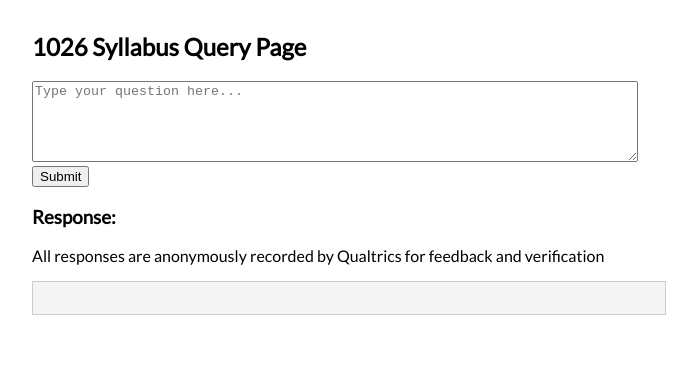
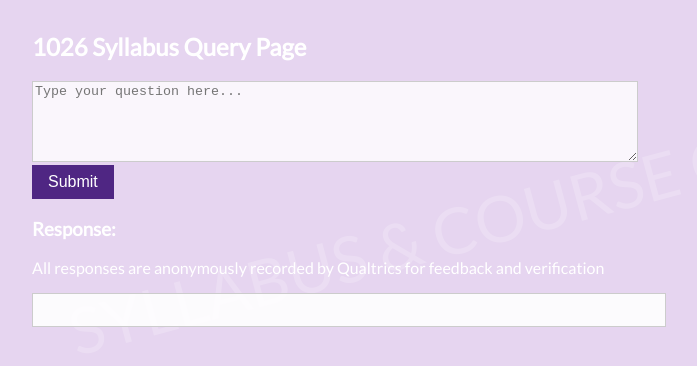
Before and after one commit to dbousfie/1026bot, a plain HTML site: page index.html in a window 1280 px wide. Shown: the whole page, without its empty margins (0-697 px from the left). Drawn offline with Linux system fonts and the light colour scheme.

Commit message:
Update index.html

```diff
--- a/index.html
+++ b/index.html
@@ -8,23 +8,69 @@
     body {
       font-family: 'Lato', sans-serif;
       margin: 2rem;
+      /* Light purple — a lighter tint of Western purple */
+      background-color: #e6d5f0;
+      color: #ffffff;
+      position: relative;
+      overflow: hidden;
     }
+
+    /* Watermark text in the background */
+    body::before {
+      content: "SYLLABUS & COURSE QUESTIONS ONLY";
+      position: absolute;
+      top: 50%;
+      left: 50%;
+      transform: translate(-50%, -50%) rotate(-15deg);
+      font-size: 4rem;
+      color: rgba(255, 255, 255, 0.2);  /* very light translucent white */
+      white-space: nowrap;
+      pointer-events: none;
+      user-select: none;
+      z-index: 0;
+    }
+
+    /* Foreground container to ensure form & content appear above watermark */
+    .content {
+      position: relative;
+      z-index: 1;
+    }
+
     textarea {
       font-family: monospace;
       width: 100%;
       max-width: 600px;
+      background-color: rgba(255,255,255,0.8);
+      color: #000;
+      border: 1px solid #ccc;
     }
+
     #response {
       white-space: pre-wrap;
       margin-top: 1rem;
       padding: 1rem;
-      background: #f4f4f4;
+      background: rgba(255,255,255,0.9);
       border: 1px solid #ccc;
       max-width: 600px;
+      color: #000;
+    }
+
+    button {
+      background-color: #4F2683; /* Western purple */
+      color: #fff;
+      border: none;
+      padding: 0.5rem 1rem;
+      font-size: 1rem;
+      cursor: pointer;
+    }
+
+    button:hover {
+      background-color: #6a3c9b;
     }
   </style>
 </head>
 <body>
+  <div class="content">
     <h2>1026 Syllabus Query Page</h2>
     <form id="queryForm">
       <textarea name="query" id="query" rows="5" cols="60" placeholder="Type your question here..."></textarea><br />
@@ -33,6 +79,7 @@
     <h3>Response:</h3>
     <p>All responses are anonymously recorded by Qualtrics for feedback and verification</p>
     <pre id="response"></pre>
+  </div>
 
   <script>
     const form = document.getElementById("queryForm");
```
Lines whose indentation alone changed are shown as unchanged.
